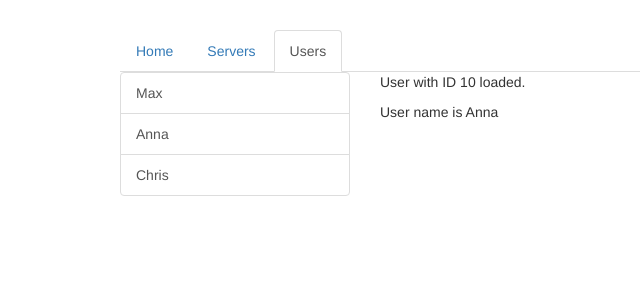
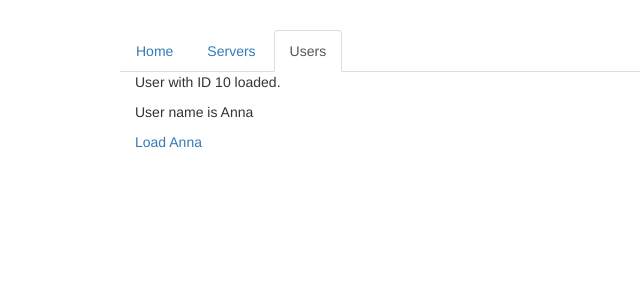
Before and after one commit to PaliiIvan/BookStore, an Angular app: page /users/10/Anna in a window 1280 px wide. Shown: the top 300 px of the page, without its empty margins (145-785 px from the left). Built offline with nearby package versions, Linux system fonts and the light colour scheme.

Commit message:
Add router subscriber

```diff
--- a/src/app/users/user/user.component.html
+++ b/src/app/users/user/user.component.html
@@ -1,2 +1,3 @@
 <p>User with ID {{user.id}} loaded.</p>
 <p>User name is {{user.name}}</p>
+<a [routerLink]="['/users', 10,'Anna']">Load Anna</a>
--- a/src/app/users/user/user.component.ts
+++ b/src/app/users/user/user.component.ts
@@ -1,5 +1,5 @@
 import { Component, OnInit } from '@angular/core';
-import { ActivatedRoute } from '@angular/router';
+import { ActivatedRoute, Params } from '@angular/router';
 
 @Component({
   selector: 'app-user',
@@ -7,15 +7,24 @@ import { ActivatedRoute } from '@angular/router';
   styleUrls: ['./user.component.css']
 })
 export class UserComponent implements OnInit {
-  user: {id: number, name: string};
+  user: { id: number, name: string };
 
-  constructor(private route: ActivatedRoute ) { }
+  constructor(private route: ActivatedRoute) { }
 
   ngOnInit() {
     this.user = {
       id: this.route.snapshot.params['id'],
       name: this.route.snapshot.params['name'],
     };
+
+    this.route.params.subscribe(
+      (params: Params) => {
+        this.user = {
+          id: params['id'],
+          name: params['name'],
+        };
+      }
+    );
   }
 
 }
--- a/src/app/users/users.component.html
+++ b/src/app/users/users.component.html
@@ -1,4 +1,4 @@
-<div class="row">
+<!-- <div class="row">
   <div class="col-xs-12 col-sm-4">
     <div class="list-group">
       <a
@@ -8,8 +8,8 @@
         {{ user.name }}
       </a>
     </div>
-  </div>
+  </div> -->
   <div class="col-xs-12 col-sm-4">
     <app-user></app-user>
   </div>
-</div>
+<!-- </div> -->
--- a/src/app/users/users.component.ts
+++ b/src/app/users/users.component.ts
@@ -1,23 +1,21 @@
-import { Component } from '@angular/core';
+import { Component, OnInit } from '@angular/core';
+import { ActivatedRoute, Params } from '@angular/router';
 
 @Component({
   selector: 'app-users',
   templateUrl: './users.component.html',
   styleUrls: ['./users.component.css']
 })
-export class UsersComponent {
-  users = [
-    {
-      id: 1,
-      name: 'Max'
-    },
-    {
-      id: 2,
-      name: 'Anna'
-    },
-    {
-      id: 3,
-      name: 'Chris'
-    }
-  ];
+export class UsersComponent implements OnInit {
+user: {id: number, name: string};
+
+/**
+ *
+ */
+constructor(private route: ActivatedRoute) {}
+
+ ngOnInit() {
+
+ }
+
 }
```
